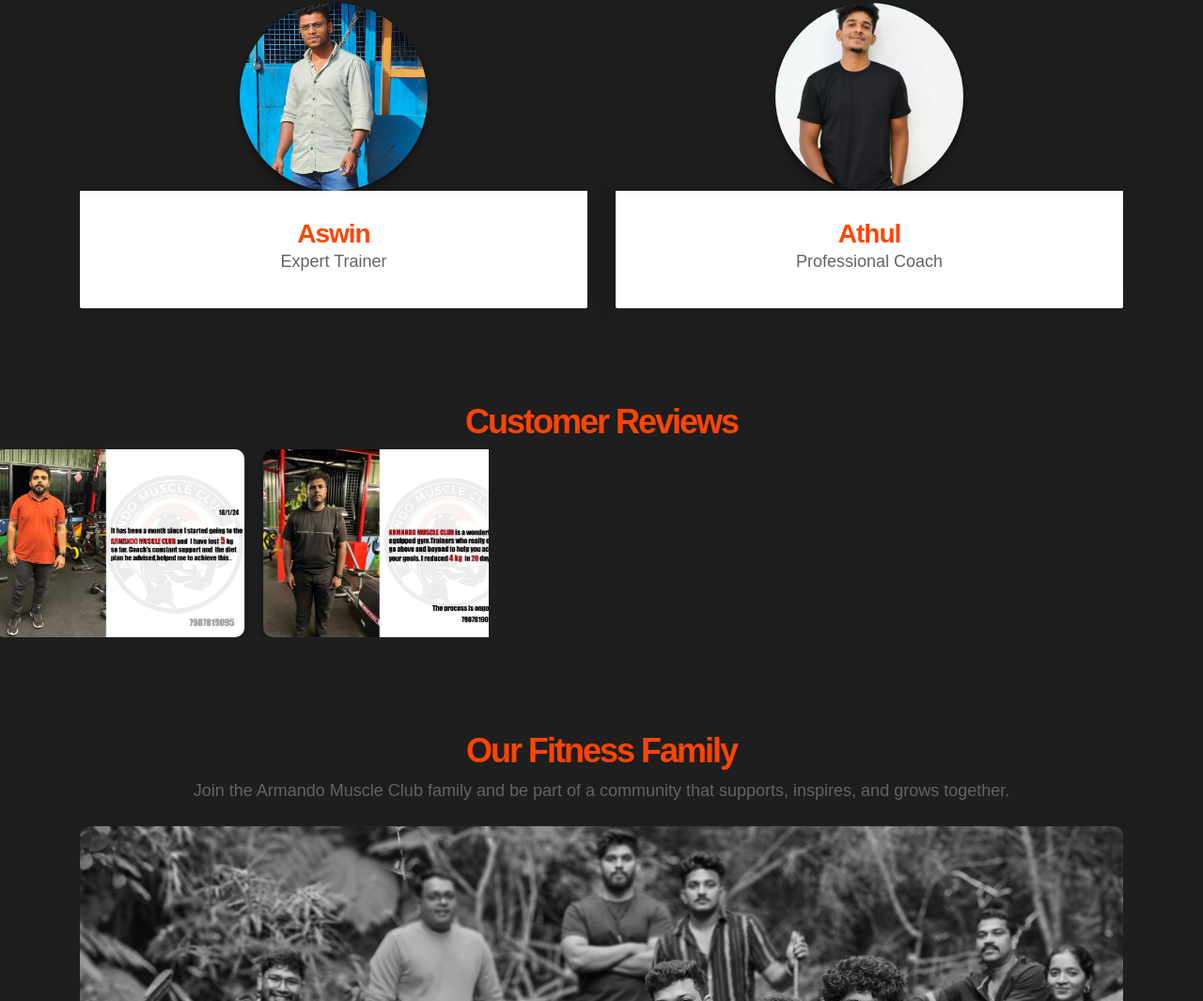
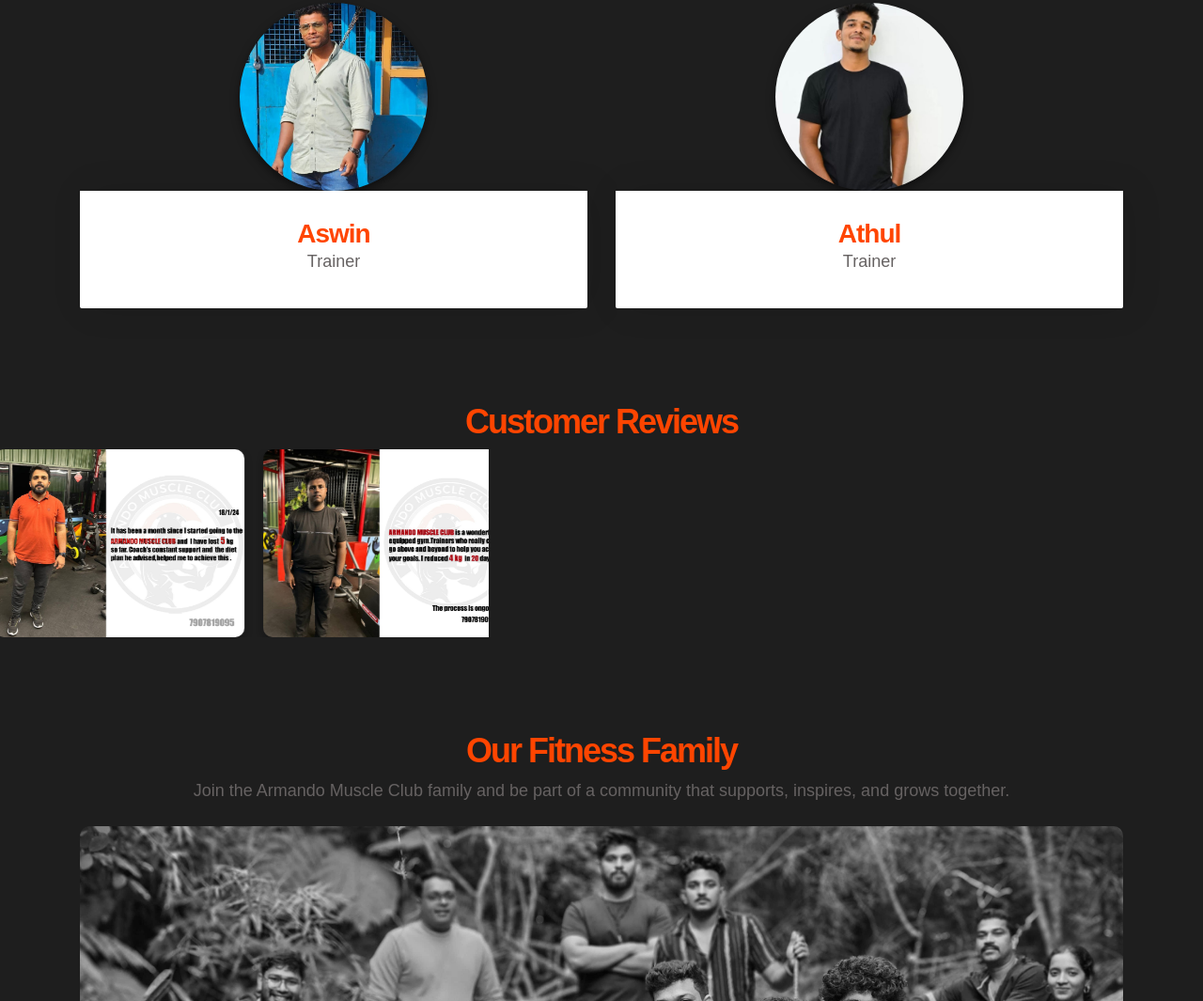
Before and after one commit to Adwaith-G/GYM, a plain HTML site: page index.html in a window 1280 px wide. Shown: the part 1137-2202 px from the top of the page at 94% size. Drawn offline with Linux system fonts and the light colour scheme.

Commit message:
Update index.html

```diff
--- a/index.html
+++ b/index.html
@@ -228,14 +228,14 @@
                     <img src="images/team/1.jpg" alt="Trainer">
                     <div class="team-info">
                         <h3>Aswin</h3>
-                        <p>Expert Trainer</p>
+                        <p>Trainer</p>
                     </div>
                 </div>
                 <div class="col-lg-6 col-md-6 col-12 team-thumb">
                     <img src="images/team/2.jpg" alt="Trainer">
                     <div class="team-info">
                         <h3>Athul</h3>
-                        <p>Professional Coach</p>
+                        <p>Trainer</p>
                     </div>
                 </div>
             </div>
```
